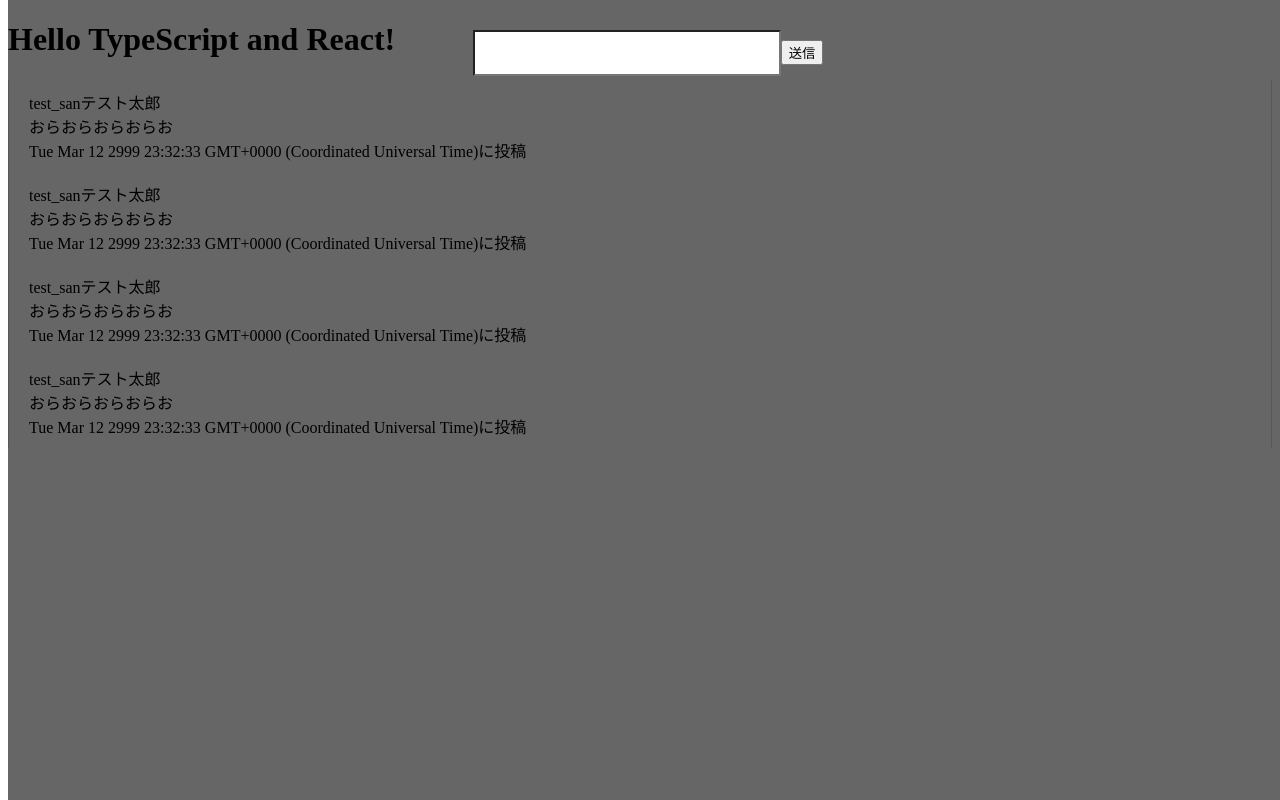
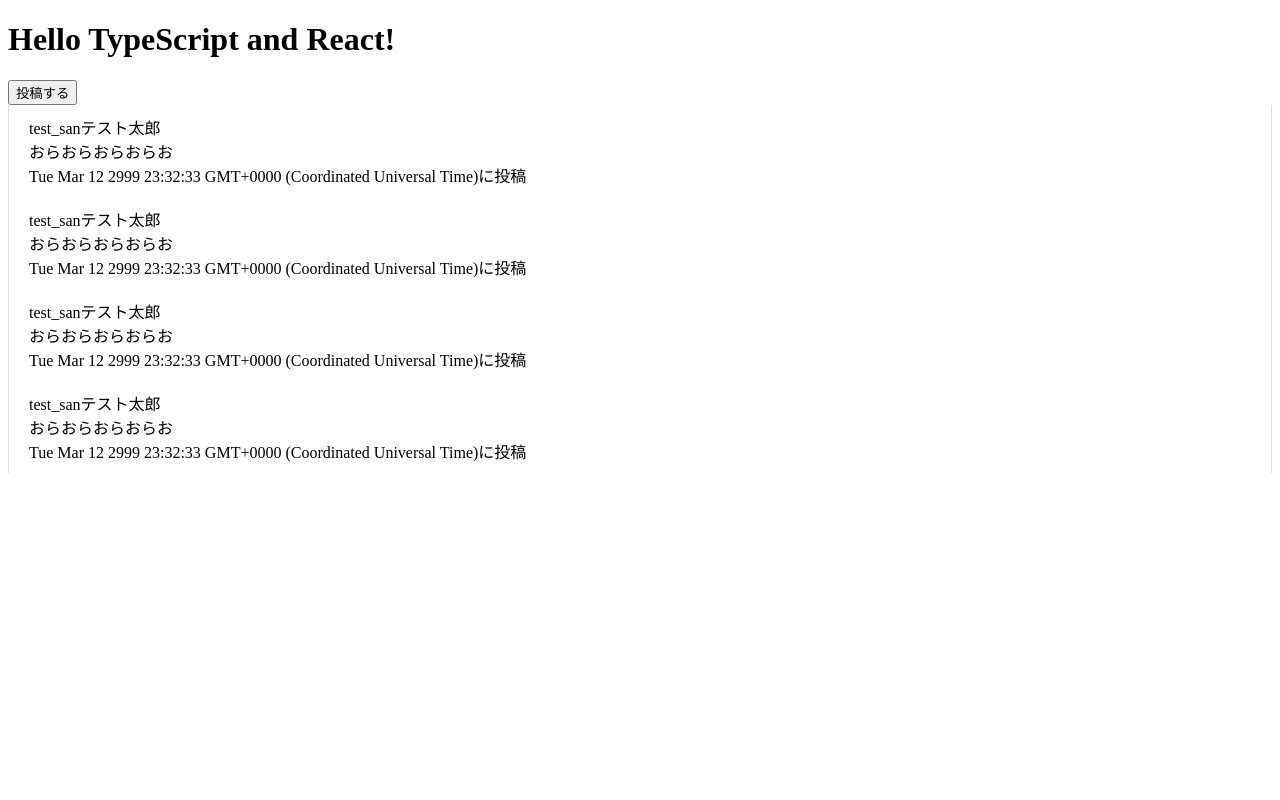
Before and after one commit to amanojs/ambit, a React app: page / in a window 1280 px wide. Built offline with nearby package versions, Linux system fonts and the light colour scheme; the HTML template or start-up script is replaced by a standard one; what typescript-fsa, typescript-fsa-reducers would draw is missing.

Commit message:
ポップアップつくった

```diff
--- a/src/components/App.tsx
+++ b/src/components/App.tsx
@@ -1,42 +1,8 @@
 import * as React from 'react'
-import { PopUp } from './organisms/PopUp'
-import PostForm from './molecules/PostForm'
-import { PostList } from './organisms/PostList'
-import { ReceivedPost, ReceivedPostMock } from '../models/post'
+import { Top } from './templates/Top'
 
-export interface AppProps {
-  compiler: string
-  framework: string
-}
-
-const itemList: ReceivedPost[] = [
-  ReceivedPostMock,
-  ReceivedPostMock,
-  ReceivedPostMock,
-  ReceivedPostMock
-]
-
-export class App extends React.Component<AppProps, {}> {
+export class App extends React.Component<{}, {}> {
   render() {
-    return (
-      <React.Fragment>
-        <h1>
-          Hello {this.props.compiler} and {this.props.framework}!
-        </h1>
-        <PostList itemList={itemList} />
-        <PopUp>
-          <div>
-            <PostForm />
-          </div>
-        </PopUp>
-        <style jsx>{`
-          .postList {
-            width: 800px;
-            margin: 0 auto;
-            height: 100vh;
-          }
-        `}</style>
-      </React.Fragment>
-    )
+    return <Top compiler="TypeScript" framework="React" />
   }
 }
--- a/src/components/molecules/Carvon.tsx
+++ b/src/components/atoms/Carvon.tsx
@@ -1,13 +1,11 @@
 import * as React from 'react'
 
-interface Props {
-  click_event?(): void
-}
+interface Props {}
 
 export const Carvon: React.FC<Props> = props => {
   return (
     <React.Fragment>
-      <div className="Carvon" onClick={() => props.click_event()}></div>
+      <div className="Carvon"></div>
       <style jsx>{`
         .Carvon {
           position: fixed;
--- a/src/components/organisms/PopUp.tsx
+++ b/src/components/molecules/PopUp.tsx
@@ -1,17 +1,26 @@
 import * as React from 'react'
-import { Carvon } from '../molecules/Carvon'
+import { Carvon } from '../atoms/Carvon'
 
 interface Props {
   children: React.ReactNode
-  click_event?(): void
+  click_event(): void
+  open_flg: boolean
 }
 
 export const PopUp: React.FC<Props> = props => {
+  const display_flg = props.open_flg ? 'box' : 'none'
   return (
     <React.Fragment>
-      <div className="PopUp">{props.children}</div>
-      <Carvon click_event={props.click_event} />
+      <div className="PopUpSum">
+        <div className="PopUp" onClick={() => props.click_event()}>
+          {props.children}
+        </div>
+        <Carvon />
+      </div>
       <style jsx>{`
+        .PopUpSum {
+          display: ${display_flg};
+        }
         .PopUp {
           display: flex;
           justify-content: center;
--- /dev/null
+++ b/src/components/organisms/PostPop.tsx
@@ -0,0 +1,19 @@
+import * as React from 'react'
+import { PopUp } from '../molecules/PopUp'
+import PostForm from '../molecules/PostForm/'
+
+interface Props {
+  setFlg: any
+  open_flg: boolean
+}
+
+export const PostPop: React.FC<Props> = props => {
+  const handleSetFlg = () => {
+    props.setFlg(false)
+  }
+  return (
+    <PopUp click_event={handleSetFlg} open_flg={props.open_flg}>
+      <PostForm />
+    </PopUp>
+  )
+}
--- /dev/null
+++ b/src/components/templates/Top.tsx
@@ -0,0 +1,38 @@
+import * as React from 'react'
+import { PostList } from '../organisms/PostList'
+import { ReceivedPost, ReceivedPostMock } from '../../models/post'
+import { PostPop } from '../organisms/PostPop'
+import { Button } from '../atoms/Button'
+
+export interface Props {
+  compiler: string
+  framework: string
+}
+
+const itemList: ReceivedPost[] = [
+  ReceivedPostMock,
+  ReceivedPostMock,
+  ReceivedPostMock,
+  ReceivedPostMock
+]
+
+export const Top: React.FC<Props> = props => {
+  const [postpop_flg, setPostFlg] = React.useState(false)
+  return (
+    <React.Fragment>
+      <h1>
+        Hello {props.compiler} and {props.framework}!
+      </h1>
+      <button onClick={() => setPostFlg(true)}>投稿する</button>
+      <PostList itemList={itemList} />
+      <PostPop setFlg={setPostFlg} open_flg={postpop_flg} />
+      <style jsx>{`
+        .postList {
+          width: 800px;
+          margin: 0 auto;
+          height: 100vh;
+        }
+      `}</style>
+    </React.Fragment>
+  )
+}
--- a/src/index.tsx
+++ b/src/index.tsx
@@ -6,7 +6,7 @@
 
 ReactDOM.render(
   <Provider store={store}>
-    <App compiler="TypeScript" framework="React" />
+    <App />
     <style jsx>{`
       * {
         margin: 0;
```
